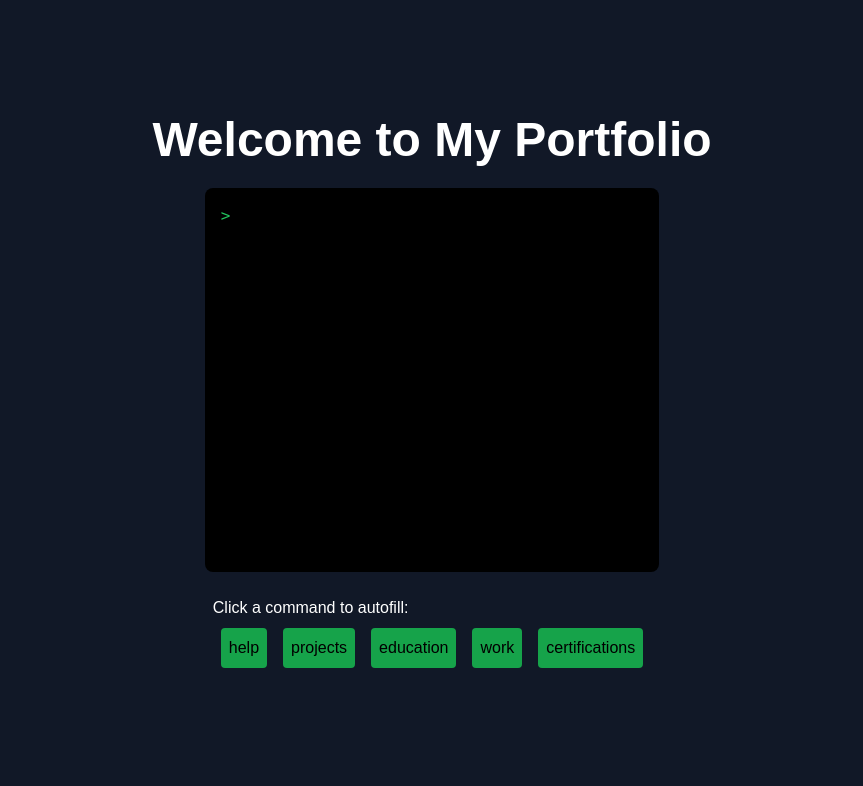
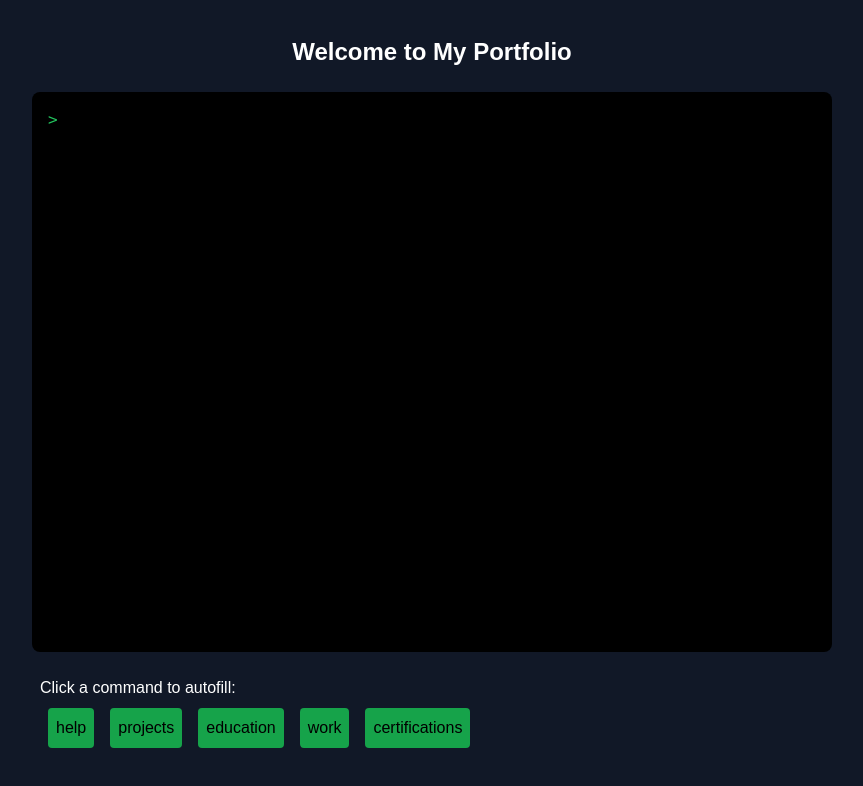
Before and after one commit to NiranjanRavichandran00/my-portfolio, a Next.js app: page / in a window 1280 px wide. Shown: the top 786 px of the page, without its empty margins (208-1071 px from the left). Built offline with nearby package versions, Linux system fonts and the light colour scheme.

Commit message:
Made the terminal larger

```diff
--- a/app/components/terminal.tsx
+++ b/app/components/terminal.tsx
@@ -99,7 +99,7 @@ const Terminal = () => {
 
     return (
         <div>
-            <div className="bg-black text-green-500 font-mono p-4 rounded-lg w-full max-w-2xl h-96 overflow-y-auto">
+            <div className="bg-black text-green-500 font-mono p-4 rounded-lg w-full min-w-[100vh] max-w-6xl min-h-[70vh] overflow-y-auto">
                 <div>
                     {output.map((line, index) => (
                         <p key={index}>{line}</p>
--- a/app/page.tsx
+++ b/app/page.tsx
@@ -5,7 +5,7 @@ import Terminal from './components/Terminal'; // Updated path
 export default function Home() {
   return (
     <div className="min-h-screen flex flex-col justify-center items-center bg-gray-900 text-white">
-      <h1 className="text-5xl font-bold mb-6">Welcome to My Portfolio</h1>
+      <h1 className="text-2xl font-bold mb-6">Welcome to My Portfolio</h1>
       <Terminal />
     </div>
   );
```
